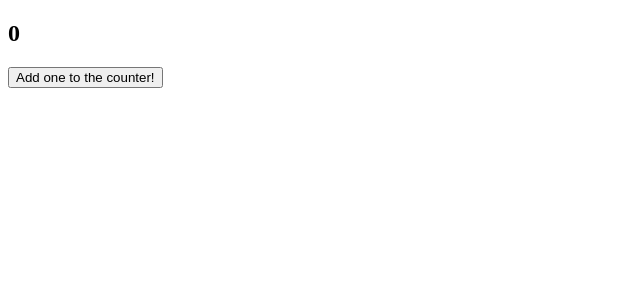
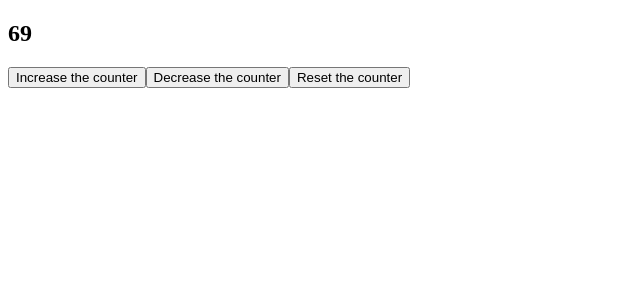
Before and after one commit to BlueBojack/ReactExercise, a React (Vite) app in the folder React_Project/: page / in a window 1280 px wide. Shown: the top 300 px of the page, without its empty margins (0-640 px from the left). Built offline with nearby package versions, Linux system fonts and the light colour scheme.

Commit message:
Added and solved 33

```diff
--- a/React_Project/src/App.jsx
+++ b/React_Project/src/App.jsx
@@ -4,13 +4,9 @@ import { useState } from "react";
 
 const App = () => {
 
-    const [counter, setCounter] = useState(0);
-
-    const handleAddOne = () => setCounter(counter + 1)
-
     return(
             <>
-                <Counter counter={counter} setCounter={handleAddOne}/>
+                <Counter value ={5} reset={69}/>
              </>
     )
 }
--- a/React_Project/src/Counter.jsx
+++ b/React_Project/src/Counter.jsx
@@ -1,11 +1,33 @@
 import CounterDisplay from "./CounterDisplay"
+import { useState } from "react";
 
-const Counter = ({counter, setCounter}) => {
+const Counter = (props) => {
+
+    const [count, setCount] = useState(props.reset)
+
+    const handleIncrease = () =>{
+        setCount(
+            count + props.value
+        )
+    }
+
+    const handleDecrease = () =>{
+        setCount(
+            count - props.value
+        )
+    }
+
+    const handleReset = () =>{
+        setCount(props.reset)
+    }
 
     return(
         <>
-            <CounterDisplay counter={counter} />
-            <button onClick={setCounter}>Add one to the counter!</button>
+            < CounterDisplay counter = {count} />
+            <button onClick={handleIncrease}>Increase the counter</button>
+            <button onClick={handleDecrease}>Decrease the counter</button>
+            <button onClick={handleReset}>Reset the counter</button>
+
         </>
     )
 }
```
